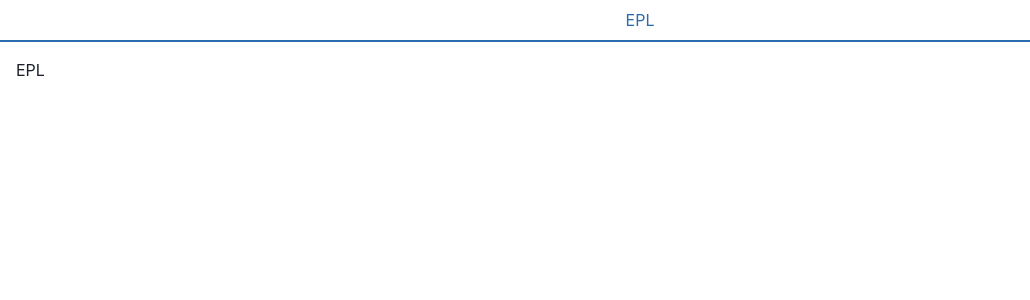
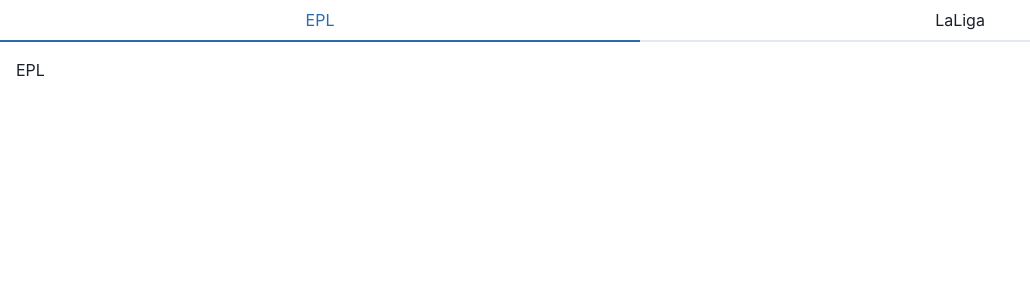
Before and after one commit to nimuseel/react-state-manage-playground, a React (Create React App) app: page / in a window 1280 px wide. Shown: the top 300 px of the page, without its empty margins (0-1030 px from the left). Built offline with nearby package versions, Linux system fonts and the light colour scheme.

Commit message:
feat: tab header 컴포넌트 분리

```diff
--- /dev/null
+++ b/src/components/TabLayout/TabHeader/index.tsx
@@ -0,0 +1,17 @@
+import { Tab, TabList } from '@chakra-ui/react';
+import React from 'react';
+
+export const TabHeader = () => {
+    return (
+        <>
+            <TabList>
+                <Tab>
+                    EPL
+                </Tab>
+                <Tab>
+                    LaLiga
+                </Tab>
+            </TabList>
+        </>
+    )
+}
--- a/src/components/TabLayout/index.tsx
+++ b/src/components/TabLayout/index.tsx
@@ -1,12 +1,11 @@
 import { Tab, TabList, TabPanel, TabPanels, Tabs } from '@chakra-ui/react';
 import React from 'react';
+import { TabHeader } from './TabHeader';
 
 export const TabLayout = () => {
   return (
     <Tabs isFitted>
-      <TabList>
-        <Tab>EPL</Tab>
-      </TabList>
+      <TabHeader />
       <TabPanels>
         <TabPanel>
           <span>EPL</span>
```
